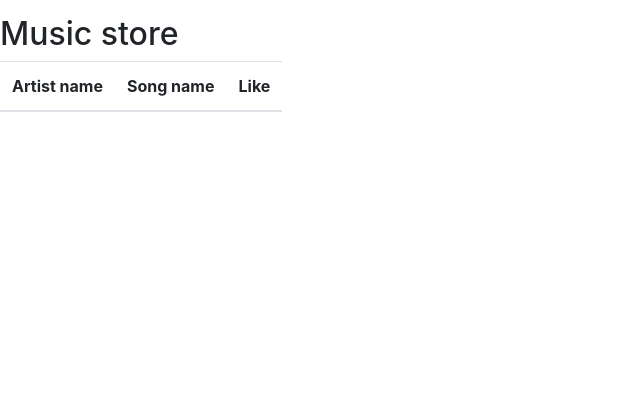
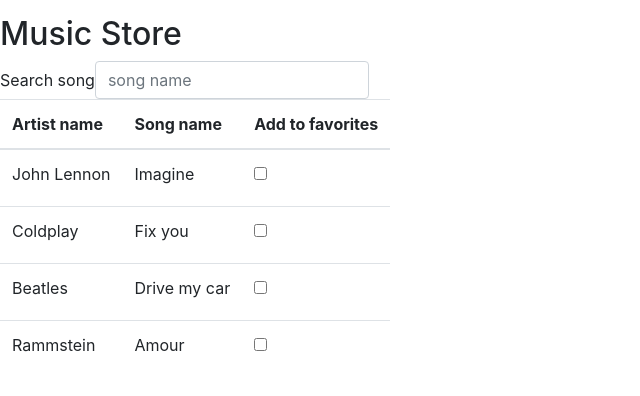
Before and after one commit to HurmuzacheCiprian/CgkMusicStore, a website: page app/index.html at #/music-store in a window 1280 px wide. Shown: the whole page, without its empty margins (0-640 px from the left). Drawn offline with nearby package versions, Linux system fonts and the light colour scheme; some packages are replaced by stand-ins of ours; files that its build step writes are made by us from their sources.

Commit message:
Added filtering, default sorting

```diff
--- a/app/angular/controller/MusicStoreController.js
+++ b/app/angular/controller/MusicStoreController.js
@@ -13,10 +13,30 @@
         }, {
             name: 'Song name'
         }, {
-            name: 'Like'
+            name: 'Add to favorites'
         }];
 
+        var musicStoreresponse = [
+            {
+                artistName: 'Beatles',
+                songName: 'Drive my car'
+            },
+            {
+                artistName: 'John Lennon',
+                songName: 'Imagine'
+            },
+            {
+                artistName: 'Coldplay',
+                songName: 'Fix you'
+            },
+            {
+                artistName: 'Rammstein',
+                songName: 'Amour'
+            }
+        ];
+
         $scope.headers = headers;
+        $scope.musicStore = musicStoreresponse;
     };
 
     app.controller('MusicStoreController', ['$scope', MusicStoreController]);
--- a/app/angular/index.css
+++ b/app/angular/index.css
@@ -1,3 +1,7 @@
 .main {
     margin:15px;
 }
+
+.checkbox {
+    margin-top: 0px !important;
+}
--- a/app/angular/views/music-store.html
+++ b/app/angular/views/music-store.html
@@ -2,9 +2,23 @@
     <div class="col-xs-6">
         <div class="panel panel-default">
             <div class="panel-heading">
-                <h2 class="panel-title">Music store</h2>
+                <h2 class="panel-title">Music Store</h2>
             </div>
             <div class="panel-body">
+
+                <div class="row">
+                    <div class="col-md-12">
+                        <form class="form-inline">
+                            <div class="form-group">
+                                <label for="songTitle">Search song</label>
+                                <input type="text" ng-model="search.songName" class="form-control" id="songTitle" placeholder="song name">
+                            </div>
+                        </form>
+                    </div>
+                </div>
+
+                <div class="row">
+                    <div class="col-md-12">
                         <div class="table-responsive">
                             <table class="table">
                                 <thead>
@@ -13,9 +27,19 @@
                                 </th>
                                 </thead>
                                 <tbody>
-                        <tr>
+                                <tr ng-repeat="m in musicStore | orderBy:'-songName' | filter:search:strict" >
                                     <td>
-
+                                        {{m.artistName}}
+                                    </td>
+                                    <td>
+                                        {{m.songName}}
+                                    </td>
+                                    <td>
+                                        <div class="checkbox">
+                                            <label>
+                                                <input type="checkbox">
+                                            </label>
+                                        </div>
                                     </td>
                                 </tr>
                                 </tbody>
@@ -25,3 +49,5 @@
                 </div>
             </div>
         </div>
+    </div>
+</div>
```
Lines whose indentation alone changed are shown as unchanged.
